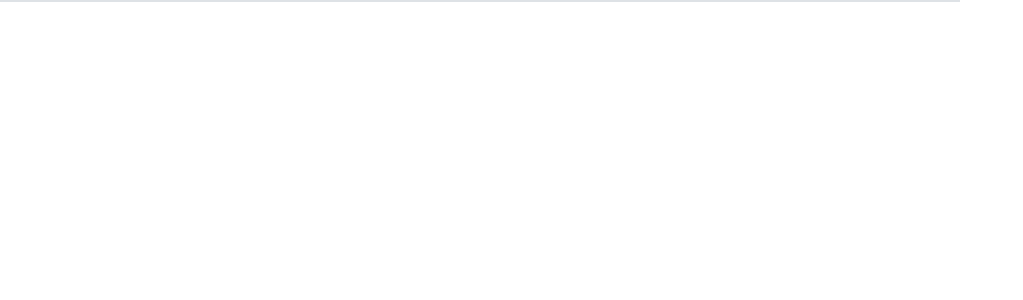
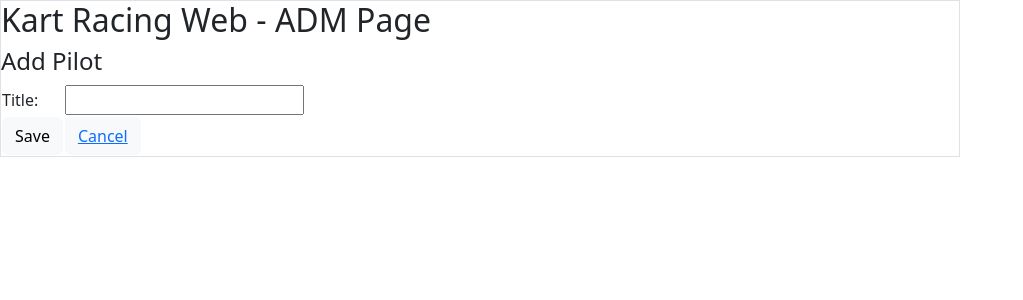
Before and after one commit to Strapa-Marcosoft/kart-racing-web, a React (Create React App) app: page /season/new in a window 1280 px wide. Before the commit this address had no page. Shown: the top 300 px of the page, without its empty margins (0-1023 px from the left). Built offline with nearby package versions, Linux system fonts and the light colour scheme.

Commit message:
Form Season Added

```diff
--- a/src/App.js
+++ b/src/App.js
@@ -6,7 +6,9 @@ import FormLocation from "./components/FormLocation";
 import ListPilot from "./components/ListPilot";
 import FormPilot from "./components/FormPilot";
 import ListSeason from "./components/ListSeasson";
+import FormSeason from "./components/FormSeason"
 import ListRound from "./components/ListRound";
+//import FormRound from "./components/FormRound";
 
 function App() {
   return (
@@ -20,6 +22,7 @@ function App() {
                 <Route path="/pilot" element={<ListPilot/>} exact/>
                 <Route path="/pilot/new" element={<FormPilot/>} exact/>
                 <Route path="/season" element={<ListSeason/>} exact/>
+                <Route path="/season/new" element={<FormSeason/>} exact/>
                 <Route path="/round" element={<ListRound/>} exact/>
             </Routes>
         </main>
--- /dev/null
+++ b/src/components/FormSeason.js
@@ -0,0 +1,36 @@
+import {useState} from "react";
+import {Link} from "react-router-dom";
+import 'bootstrap/dist/css/bootstrap.css';
+import AdmHeader from "./AdmHeader";
+import kartRacingApi from "./AxiosConfig";
+
+function FormSeason () {
+    const [title, setTitle] = useState('');
+
+    function addNewSeason(){
+        kartRacingApi.post('/seasonEntities',{
+            title
+        })
+    }
+
+    return (
+        <div>
+            <AdmHeader/>
+            <h4>Add Pilot</h4>
+            <table>
+                <tbody>
+                <tr>
+                    <td>Title:</td>
+                    <td><input type="text" name="title" value={title} onChange={event => setTitle(event.target.value)}/></td>
+                </tr>
+                <tr>
+                    <td><button className="btn btn-light" onClick={addNewSeason}>Save</button></td>
+                    <td><button className="btn btn-light"><Link to="/season">Cancel</Link></button></td>
+                </tr>
+                </tbody>
+            </table>
+        </div>
+    );
+}
+
+export default FormSeason
--- a/src/components/ListRound.js
+++ b/src/components/ListRound.js
@@ -31,7 +31,7 @@ function ListRound(){
                         <th>Location</th>
                     </tr>
                     </thead>
-                    <tbody>{this.state.roundList.map((d) =>
+                    <tbody>{roundList.map((d) =>
                         <tr>
                             <td>{d.season}</td>
                             <td>{d.location}</td>
--- a/src/components/ListSeasson.js
+++ b/src/components/ListSeasson.js
@@ -22,7 +22,7 @@ function ListSeason() {
         <div>
             <AdmHeader/>
             <h4>Season List</h4>
-            <button className="btn btn-light"><Link to="season/new">Add Season</Link></button>
+            <button className="btn btn-light"><Link to="/season/new">Add Season</Link></button>
             <button className="btn btn-light"><Link to="/">Back</Link></button>
             <table className="table table-striped table-hover">
                 <thead>
```
